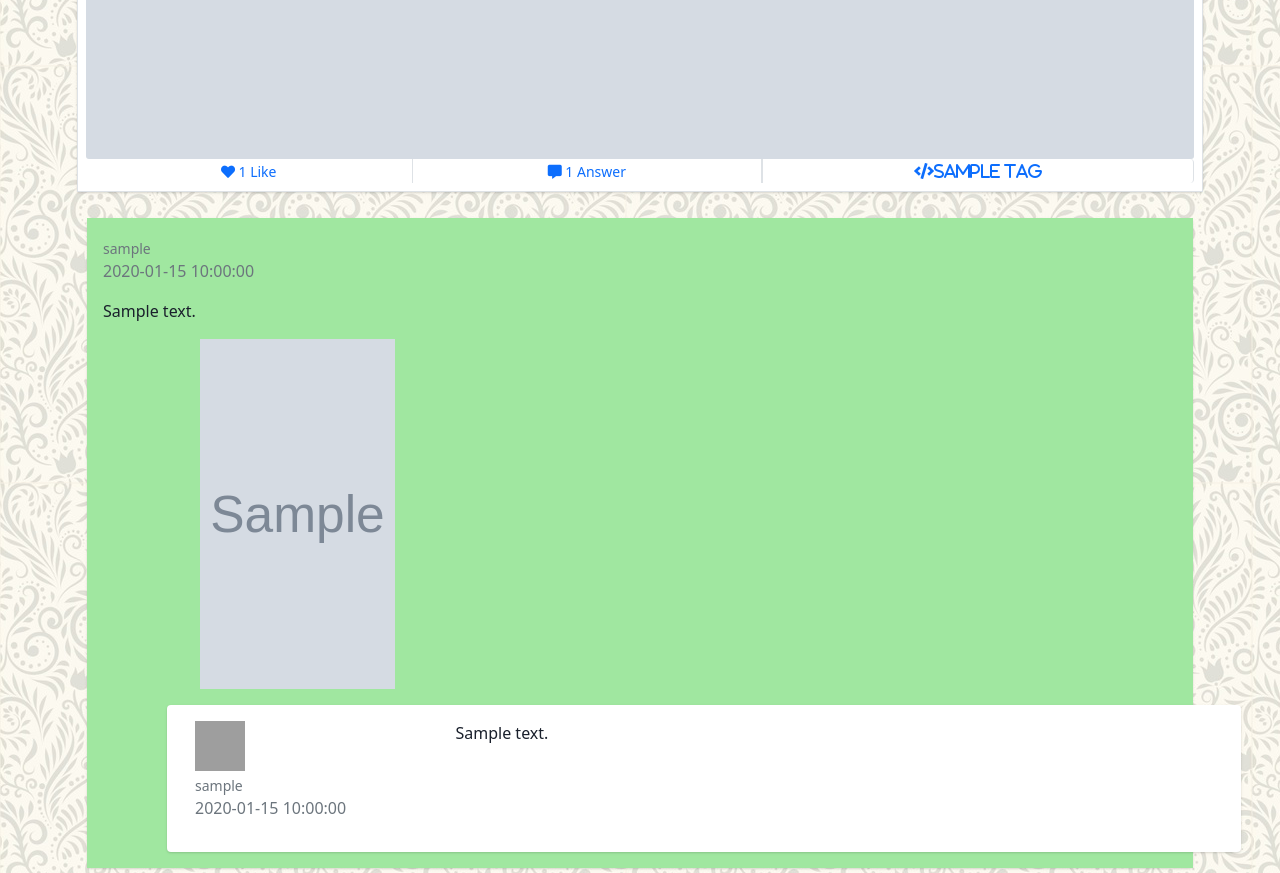
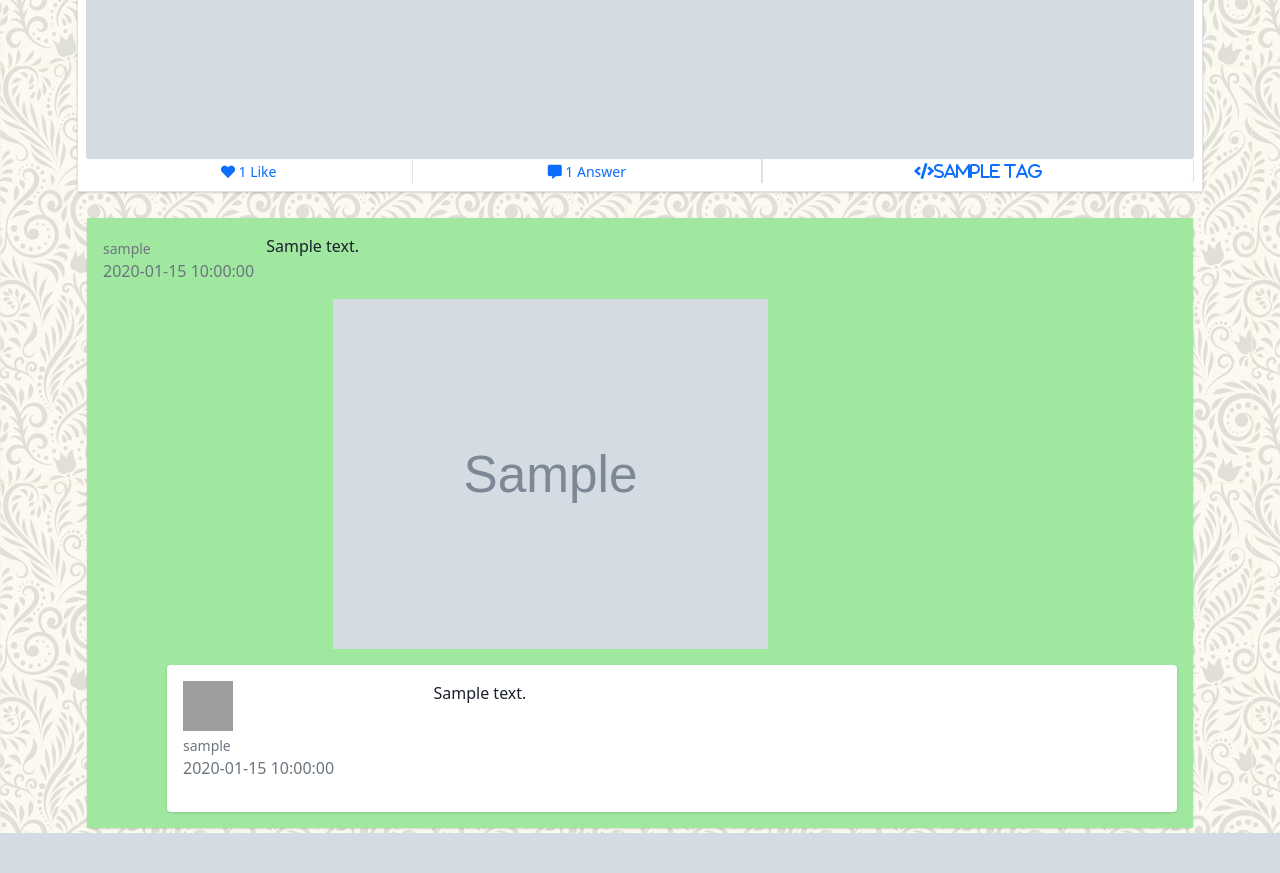
Before and after one commit to csabika98/AskMate, a Flask app: page /display/1 in a window 1280 px wide. Shown: the part 1185-2058 px from the top of the page. After the commit the page ends 2018 px from the top, so only its background shows below. Run offline with Flask 2, Linux system fonts and the light colour scheme; grey boxes marked "Sample" are stand-in pictures; a database or web service that is not in the repository returns one stand-in record (values such as "Sample title"); some libraries are stand-ins or nearby versions; grey boxes are pictures that could not be loaded.

Commit message:
displax fix

```diff
--- a/templates/display.html
+++ b/templates/display.html
@@ -134,9 +134,12 @@
                     <a class="fas fa-chevron-down" href="/comments/{{question_id}}/{{item.id}}/vote_down" role="button" style="text-decoration: none;"></a>
 
                     </div>
+                    {%endif%}
                 </div>
-                {%endif%}
+
+
                 <div class="col-md-auto" style="padding: 0%;">
+
                     {%for usr in list_usr%}
                     {%if usr.username == item.user_name%}
                     <picture>
@@ -148,24 +151,31 @@
                     </picture>
                     {%endif%}
                     {%endfor%}
+                    <p class="small text-secondary m-0 mt-1">{{item.user_name}}</p>
+                    <p class="text-secondary">{{item.submission_time}}</p>
                 </div>
-                        <p class="small text-secondary m-0 mt-1">{{item.user_name}}</p>
-                        <p class="text-secondary">{{item.submission_time}}</p>
-                        <p>{{item.message}}</p>
+                <div class="col">
+                    <p>{{item.message}}</p>
+                </div>
 
+
+                {%for item in list_questions%}
+                {% if session["username"] == item.username%}
+                {%for i in list_comments%}
+                {%if i.accepted%}
                     <div class="col-md-auto">
-                        {%for item in list_questions%}
-                        {% if session["username"] == item.username%}
-                        {%for i in list_comments%}
-                        {%if i.accepted%}
+
                         <a style="text-decoration: none;" href="/display/{{item.id}}/disable_mark_answer/"><i class="fas fa-handshake-alt-slash"></i></a>
+                    </div>
                         {%else%}
+                        <div class="col-md-auto">
                         <a style="text-decoration: none;" href="/display/{{item.id}}/mark_answer/"><i class="fas fa-handshake"></i></a>
+                    </div>
                         {%endif%}
                         {%endfor%}
                         {%endif%}
                         {%endfor%}
-                    </div>
+
                     {%if session["username"] and session["password"] is defined%}
                     {% if session["username"] == item.user_name%}
                     <div class="col-md-auto">
@@ -177,15 +187,13 @@
 
 
 
+                {%if item.image != 'default.png'%}
         	    <div class="col-md-10">
-
-                    {%if item.image != 'default.png'%}
         	        <p>
                         <img src="/static/images/{{item.image}}" width="350" height="350" class="centimage">
                    </p>
-                   {%endif%}
-
         	    </div>
+                {%endif%}
             </div>
             {%for i in nested_comment%}
             {%if i.answer_id == item.id%}
```
